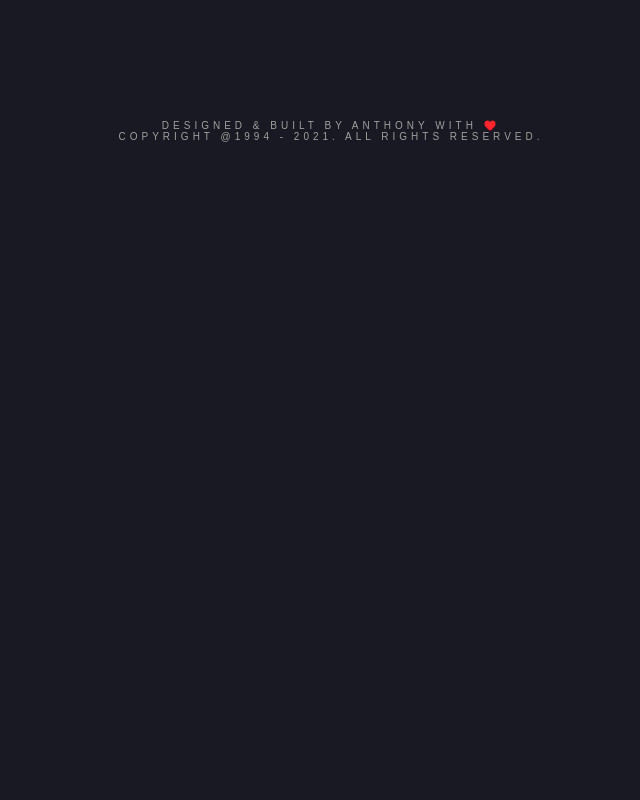
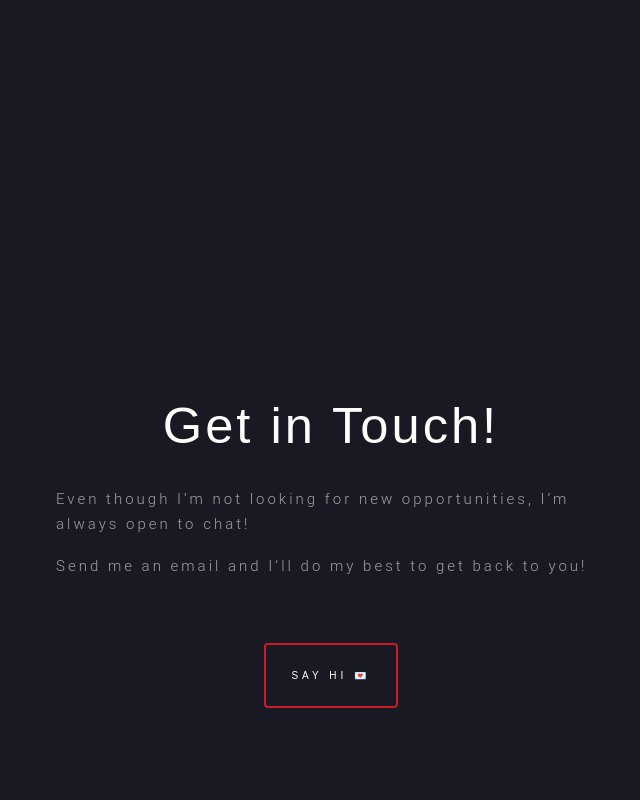
Before and after one commit to antwash/antdwash.com, a Next.js app: page / in a window 1280 px wide. Shown: the part 1580-2380 px from the top of the page, without its empty margins (359-999 px from the left). Before the commit the page ends 1738 px from the top, so only its background shows below. Built offline with nearby package versions, Linux system fonts and the light colour scheme; a web font is replaced by a local one.

Commit message:
layout: add get in touch section

```diff
--- a/components/layout.tsx
+++ b/components/layout.tsx
@@ -3,7 +3,7 @@ import React from "react"
 import { createUseStyles } from "react-jss"
 
 import { Footer, NavBar, VerticalSocialMediaBar } from "@components"
-import { About, Home } from "@sections"
+import { About, Home, GetInTouch } from "@sections"
 
 const useStyles = createUseStyles((theme) => ({
   container: {
@@ -40,6 +40,7 @@ export const Layout = () => {
         <div className={classes.content}>
           <Home />
           <About />
+          <GetInTouch />
           <Footer />
         </div>
       </main>
```
